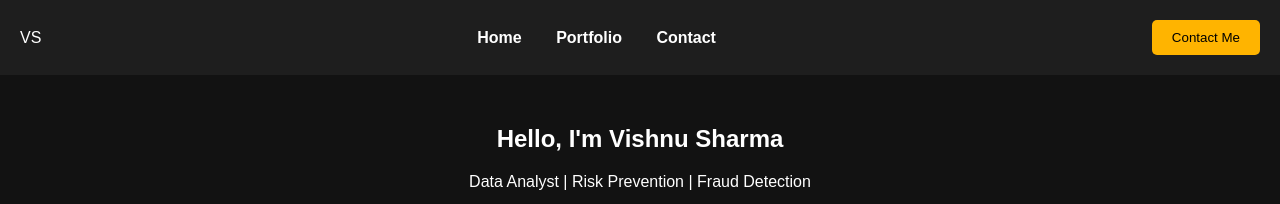
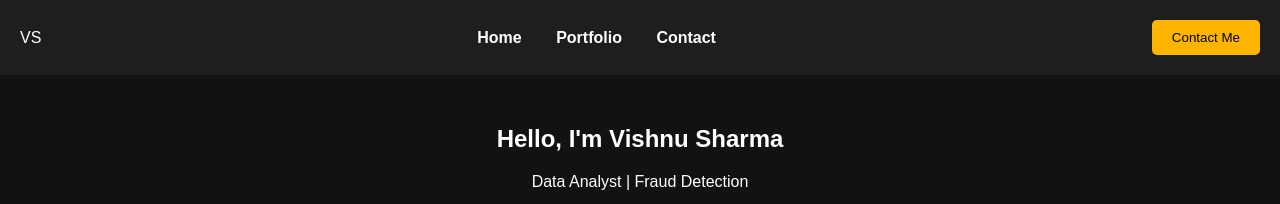
Before and after one commit to vishnusharmakp/portfolio, a plain HTML site: page index.html in a window 1280 px wide. Shown: the top 204 px of the page. Drawn offline with Linux system fonts and the light colour scheme.

Commit message:
Updated Tagline

```diff
--- a/index.html
+++ b/index.html
@@ -92,7 +92,7 @@
 
   <section class="hero">
     <h1>Hello, I'm Vishnu Sharma</h1>
-    <p>Data Analyst | Risk Prevention | Fraud Detection</p>
+    <p>Data Analyst | Fraud Detection</p>
 
     <div class="circle">
         <img src="images/profile.jpg" alt="Vishnu Sharma">
```
